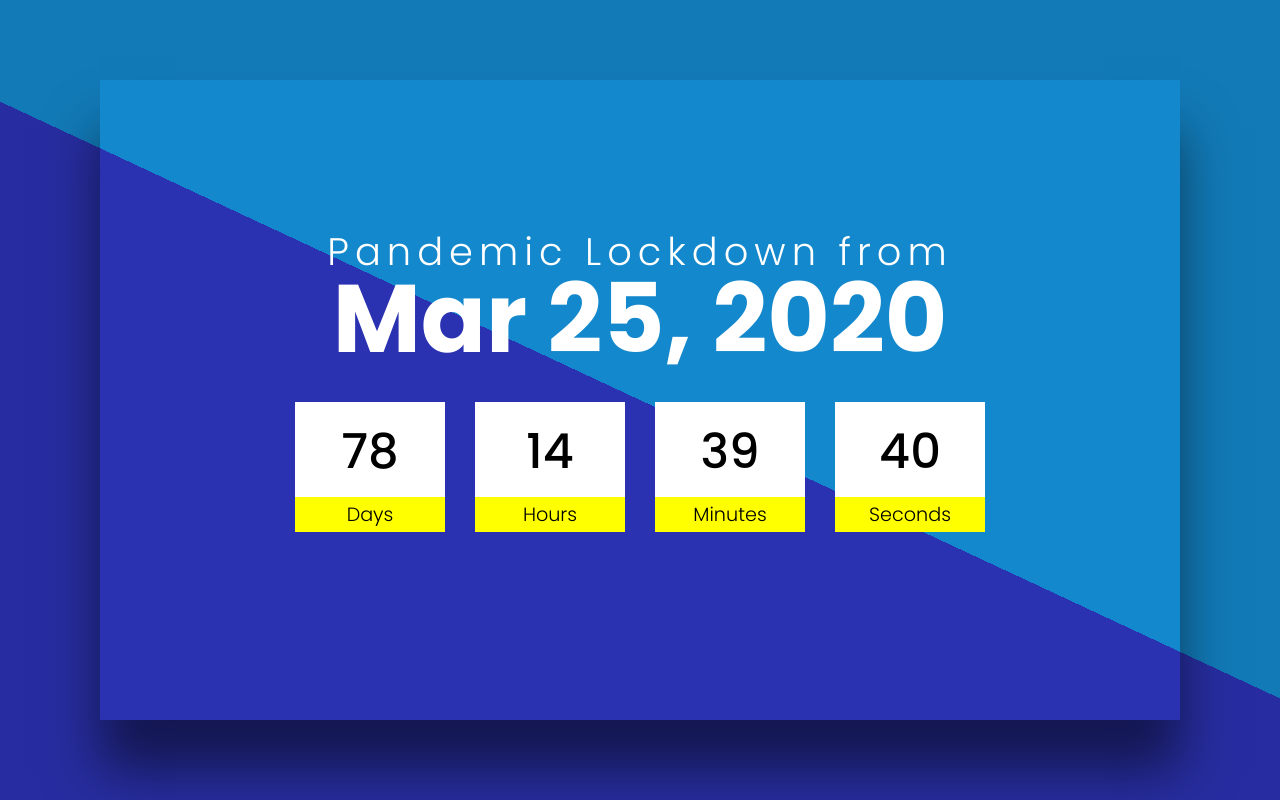
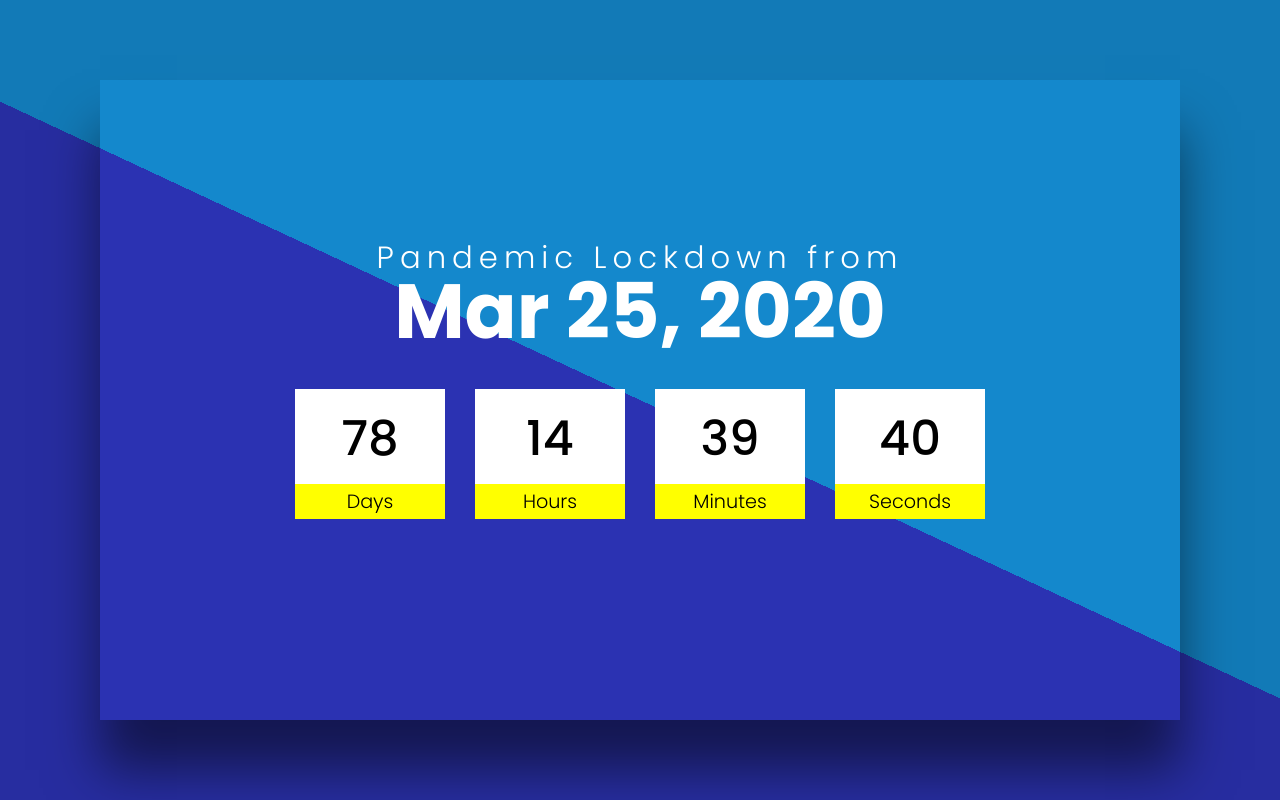
Before and after one commit to PPranesh/LockdownDayCounts, a plain HTML site: page index.html in a window 1280 px wide. Drawn offline with Linux system fonts and the light colour scheme.

Commit message:
Update style.css

```diff
--- a/style.css
+++ b/style.css
@@ -30,7 +30,7 @@ html {
 
 .container h2 {
 	text-align: center;
-	font-size: 6em;
+	font-size: 6vw;
 	line-height: 0.7em;
 	color: #FFF;
 	margin-top: -80px;
```
